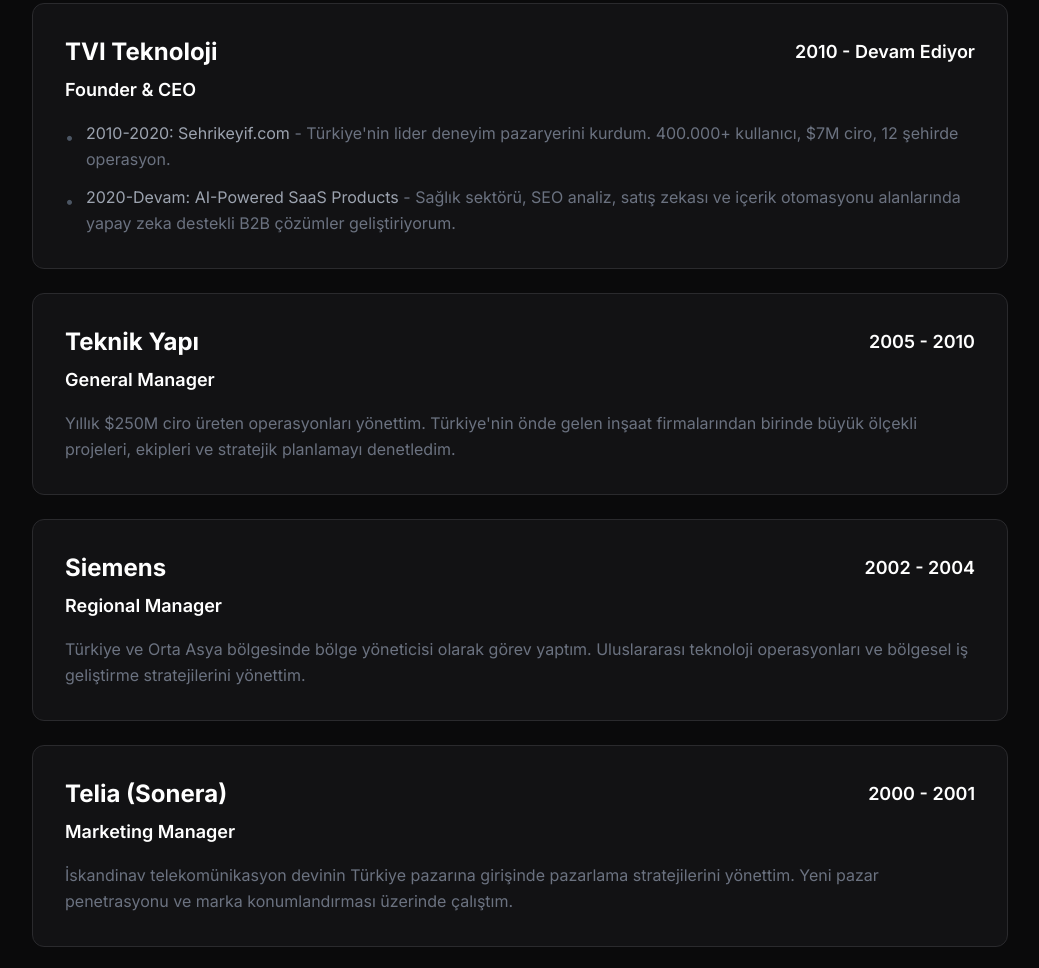
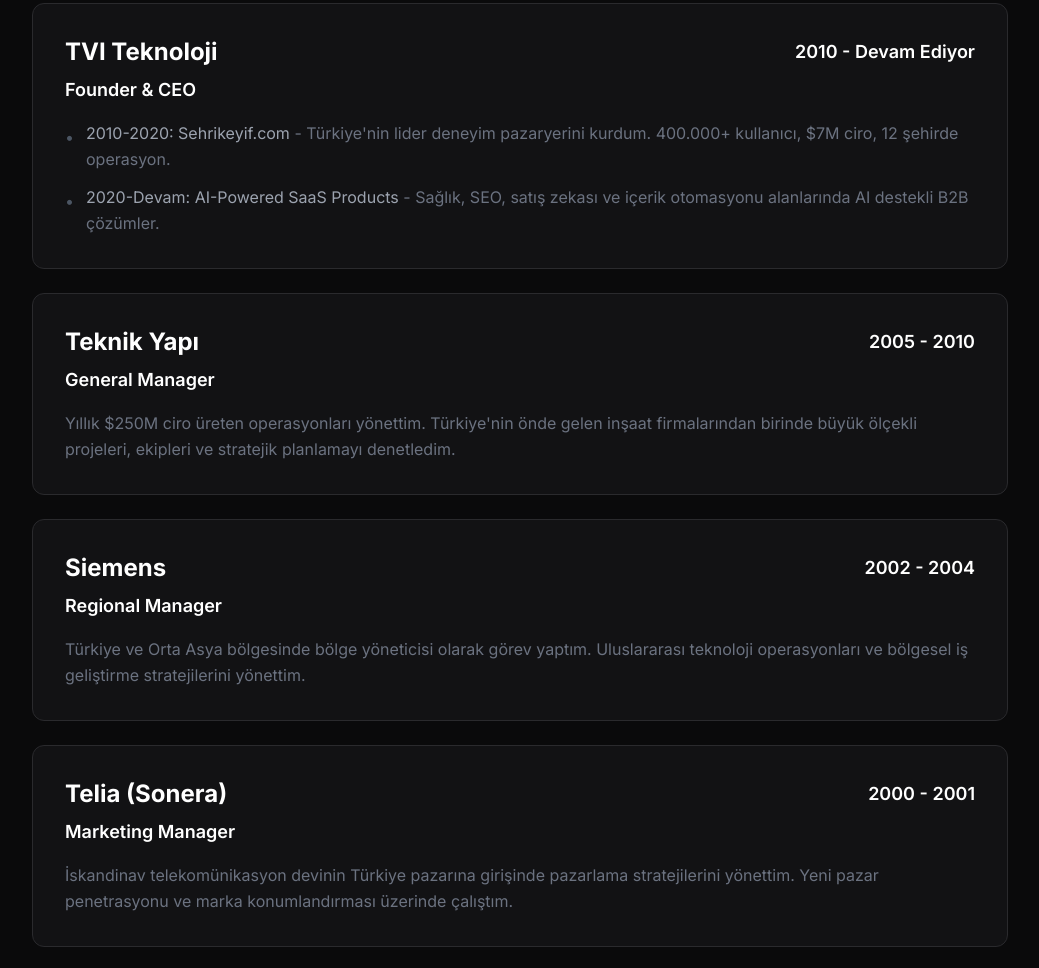
Before and after one commit to timoti7/teomanmetehan-com, a plain HTML site: page index.html in a window 1280 px wide. Shown: the part 1529-2497 px from the top of the page, without its empty margins (120-1159 px from the left). Drawn offline with nearby package versions, Linux system fonts and the light colour scheme.

Commit message:
Shorten AI SaaS description

```diff
--- a/index.html
+++ b/index.html
@@ -228,7 +228,7 @@
                         </div>
                         <div class="flex items-start gap-3">
                             <span class="text-gray-600 mt-1">•</span>
-                            <p><span class="text-gray-400">2020-Devam: AI-Powered SaaS Products</span> - Sağlık sektörü, SEO analiz, satış zekası ve içerik otomasyonu alanlarında yapay zeka destekli B2B çözümler geliştiriyorum.</p>
+                            <p><span class="text-gray-400">2020-Devam: AI-Powered SaaS Products</span> - Sağlık, SEO, satış zekası ve içerik otomasyonu alanlarında AI destekli B2B çözümler.</p>
                         </div>
                     </div>
                 </div>
```
